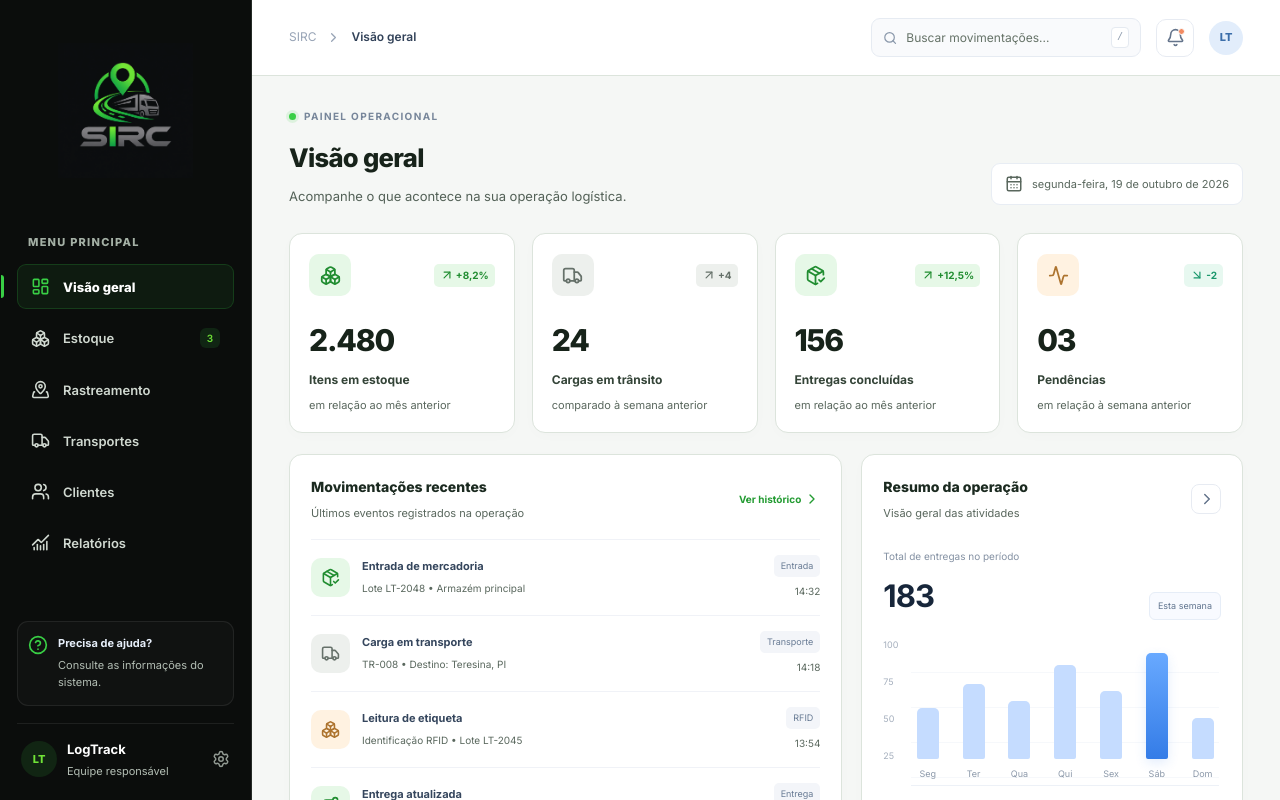
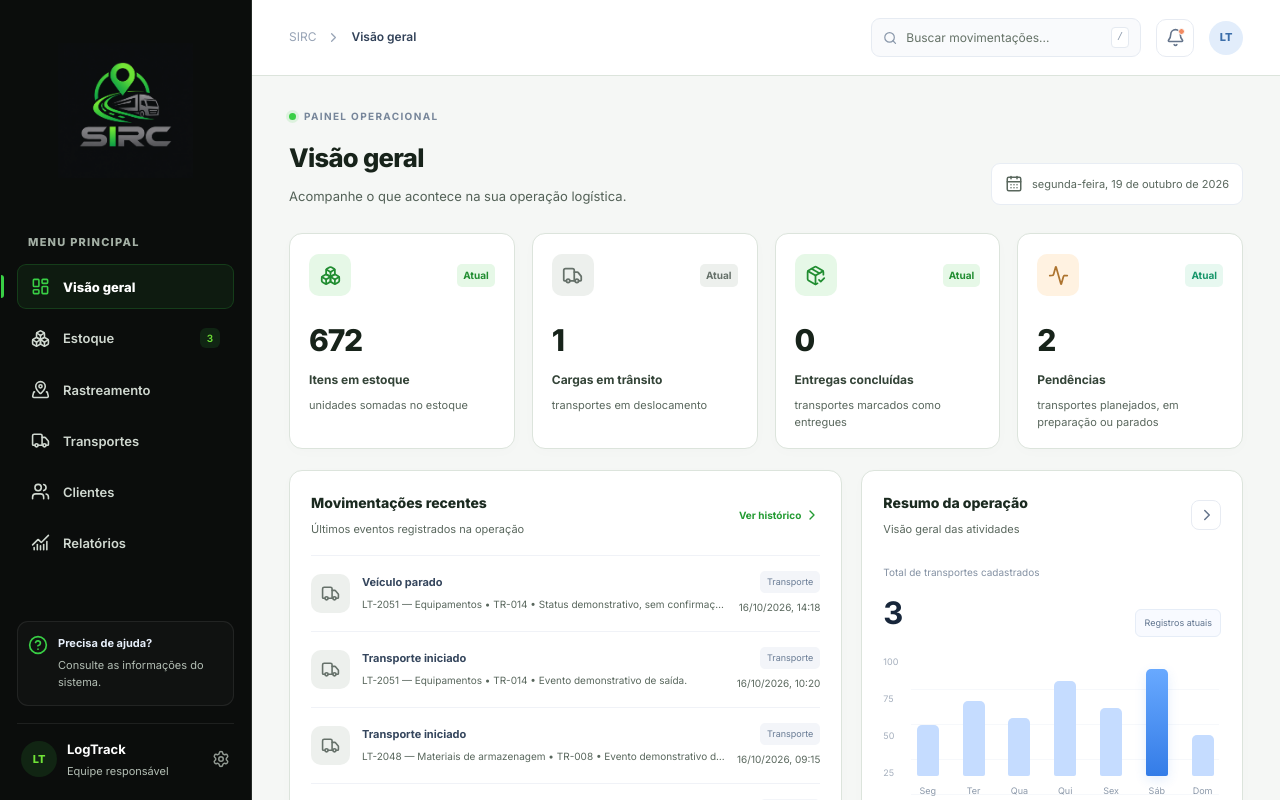
Before and after one commit to PDZDEV17/Senai-LOGTRACK, a React (Vite) app: page / in a window 1280 px wide. Shown: the top 800 px of the page. Built offline with nearby package versions, Linux system fonts and the light colour scheme.

Commit message:
sincronização da dashboard com os dados do sistema deu certo dia 18/10/2026

```diff
--- a/src/App.jsx
+++ b/src/App.jsx
@@ -1,3 +1,4 @@
+import { useSircData } from "./data/sircStore";
 import Relatorios from "./pages/Relatorios";
 import Clientes from "./pages/Clientes";
 import Transportes from "./pages/transportes";
@@ -39,7 +40,7 @@ const navigation = [
   { id: "relatorios", label: "Relatórios", icon: ChartNoAxesCombined },
 ];
 
-const movements = [
+const movementTemplates = [
   {
     id: 1,
     title: "Entrada de mercadoria",
@@ -78,44 +79,47 @@ const movements = [
   },
 ];
 
-const metrics = [
-  {
-    label: "Itens em estoque",
-    value: "2.480",
-    variation: "+8,2%",
-    description: "em relação ao mês anterior",
-    icon: Boxes,
-    color: "blue",
-    direction: "up",
-  },
-  {
-    label: "Cargas em trânsito",
-    value: "24",
-    variation: "+4",
-    description: "comparado à semana anterior",
-    icon: Truck,
-    color: "purple",
-    direction: "up",
-  },
-  {
-    label: "Entregas concluídas",
-    value: "156",
-    variation: "+12,5%",
-    description: "em relação ao mês anterior",
-    icon: PackageCheck,
-    color: "green",
-    direction: "up",
-  },
-  {
-    label: "Pendências",
-    value: "03",
-    variation: "-2",
-    description: "em relação à semana anterior",
-    icon: Activity,
-    color: "orange",
-    direction: "down",
-  },
-];
+function getProductQuantity(product) {
+  const quantity =
+    product?.quantity ??
+    product?.stock ??
+    product?.currentStock ??
+    product?.qty ??
+    product?.amount ??
+    product?.quantidade ??
+    0;
+
+  return Number(quantity) || 0;
+}
+
+function parseDashboardDate(value) {
+  if (!value) return 0;
+
+  if (typeof value === "number") {
+    return value;
+  }
+
+  const parsed = new Date(value).getTime();
+
+  if (!Number.isNaN(parsed)) {
+    return parsed;
+  }
+
+  // Também reconhece datas como 19/10/2026, 14:30.
+  const match = String(value).match(
+    /(\d{1,2})\/(\d{1,2})\/(\d{4})(?:,?\s*(\d{1,2}):(\d{2}))?/
+  );
+
+  if (!match) return 0;
+
+  return new Date(
+    Number(match[3]),
+    Number(match[2]) - 1,
+    Number(match[1]),
+    Number(match[4] || 0),
+    Number(match[5] || 0)
+  ).getTime();
+}
 
 const weekdays = [
   { day: "Seg", height: 42 },
@@ -128,6 +132,12 @@ const weekdays = [
 ];
 
 export default function App() {
+  const {
+    products = [],
+    movements: stockMovements = [],
+    transports = [],
+  } = useSircData();
+
   const [activePage, setActivePage] = useState("dashboard");
   const [search, setSearch] = useState("");
 
@@ -135,12 +145,185 @@ export default function App() {
     (item) => item.id === activePage
   );
 
-  const filteredMovements = movements.filter((movement) =>
+  // Indicadores calculados a partir dos dados compartilhados.
+  const stockTotal = products.reduce(
+    (total, product) => total + getProductQuantity(product),
+    0
+  );
+
+  const inTransitCount = transports.filter(
+    (transport) =>
+      String(transport.status || "").trim().toLowerCase() ===
+      "em trânsito"
+  ).length;
+
+  const deliveredCount = transports.filter(
+    (transport) =>
+      String(transport.status || "").trim().toLowerCase() ===
+      "entregue"
+  ).length;
+
+  const pendingCount = transports.filter((transport) =>
+    [
+      "planejado",
+      "preparando carga",
+      "aguardando saída",
+      "parado",
+    ].includes(String(transport.status || "").trim().toLowerCase())
+  ).length;
+
+  const metrics = [
+    {
+      label: "Itens em estoque",
+      value: stockTotal.toLocaleString("pt-BR"),
+      variation: "Atual",
+      description: "unidades somadas no estoque",
+      icon: Boxes,
+      color: "blue",
+    },
+    {
+      label: "Cargas em trânsito",
+      value: inTransitCount.toLocaleString("pt-BR"),
+      variation: "Atual",
+      description: "transportes em deslocamento",
+      icon: Truck,
+      color: "purple",
+    },
+    {
+      label: "Entregas concluídas",
+      value: deliveredCount.toLocaleString("pt-BR"),
+      variation: "Atual",
+      description: "transportes marcados como entregues",
+      icon: PackageCheck,
+      color: "green",
+    },
+    {
+      label: "Pendências",
+      value: pendingCount.toLocaleString("pt-BR"),
+      variation: "Atual",
+      description: "transportes planejados, em preparação ou parados",
+      icon: Activity,
+      color: "orange",
+    },
+  ];
+
+  // Converte as movimentações do estoque para o formato da Dashboard.
+  const stockActivities = stockMovements.map((movement, index) => {
+    const rawType = String(
+      movement.type ||
+      movement.action ||
+      movement.movementType ||
+      movement.category ||
+      ""
+    ).toLowerCase();
+
+    const isExit =
+      rawType.includes("saída") ||
+      rawType.includes("saida") ||
+      rawType.includes("exit");
+
+    const isEntry =
+      rawType.includes("entrada") ||
+      rawType.includes("entry");
+
+    const productName =
+      movement.productName ||
+      movement.itemName ||
+      (typeof movement.product === "string"
+        ? movement.product
+        : movement.product?.name) ||
+      movement.name;
+
+    const quantity =
+      movement.quantity ??
+      movement.amount ??
+      movement.qty;
+
+    const date =
+      movement.date ||
+      movement.createdAt ||
+      movement.timestamp ||
+      movement.time ||
+      "";
+
+    const description =
+      movement.description ||
+      [
+        productName,
+        quantity != null ? `Quantidade: ${quantity}` : null,
+      ]
+        .filter(Boolean)
+        .join(" • ") ||
+      "Movimentação registrada no estoque.";
+
+    return {
+      id: movement.id ?? `estoque-${index}`,
+      title:
+        movement.title ||
+        (isExit
+          ? "Saída de mercadoria"
+          : isEntry
+            ? "Entrada de mercadoria"
+            : "Movimentação de estoque"),
+      description,
+      time: date || "Data não informada",
+      category: movement.category || (isExit ? "Saída" : "Estoque"),
+      icon: isExit ? Package : PackageCheck,
+      color: isExit ? "orange" : "blue",
+      sortValue: parseDashboardDate(date),
+    };
+  });
+
+  // Aproveita os eventos do histórico de cada transporte.
+  const transportActivities = transports.flatMap((transport) =>
+    (Array.isArray(transport.history) ? transport.history : []).map(
+      (event, index) => {
+        const date = event.date || transport.updatedAt || "";
+
+        const title =
+          event.title || "Atualização do transporte";
+
+        const eventText = String(title).toLowerCase();
+
+        const isDelivered =
+          eventText.includes("entregue") ||
+          String(transport.status || "").toLowerCase() === "entregue";
+
+        return {
+          id: event.id ?? `${transport.id}-evento-${index}`,
+          title,
+          description: [
+            transport.load || transport.id,
+            transport.vehicle,
+            event.note,
+          ]
+            .filter(Boolean)
+            .join(" • "),
+          time: date || "Data não informada",
+          category: "Transporte",
+          icon: isDelivered ? PackageCheck : Truck,
+          color: isDelivered ? "green" : "purple",
+          sortValue: parseDashboardDate(date),
+        };
+      }
+    )
+  );
+
+  const combinedActivities = [
+    ...stockActivities,
+    ...transportActivities,
+  ].sort((a, b) => b.sortValue - a.sortValue);
+
+  const dashboardMovements =
+    combinedActivities.length > 0
+      ? combinedActivities.slice(0, 8)
+      : movementTemplates;
+
+  const filteredMovements = dashboardMovements.filter((movement) =>
     `${movement.title} ${movement.description} ${movement.category}`
       .toLowerCase()
       .includes(search.toLowerCase())
   );
-
   const formattedDate = new Intl.DateTimeFormat("pt-BR", {
     weekday: "long",
     day: "2-digit",
@@ -274,7 +457,6 @@ export default function App() {
             <section className="metrics-grid">
               {metrics.map((metric) => {
                 const Icon = metric.icon;
-                const TrendIcon =
                   metric.direction === "up"
                     ? ArrowUpRight
                     : ArrowDownRight;
@@ -287,7 +469,6 @@ export default function App() {
                       </div>
 
                       <span className={`variation ${metric.color}`}>
-                        <TrendIcon size={14} />
                         {metric.variation}
                       </span>
                     </div>
@@ -379,11 +560,11 @@ export default function App() {
 
                 <div className="operation-total">
                   <div>
-                    <span>Total de entregas no período</span>
-                    <strong>183</strong>
+                    <span>Total de transportes cadastrados</span>
+                    <strong>{transports.length}</strong>
                   </div>
-                  <span className="operation-badge">Esta semana</span>
-                </div>
+                <span className="operation-badge">Registros atuais</span>
+              </div>
 
                 <div className="chart-area">
                   <div className="chart-grid">
```
